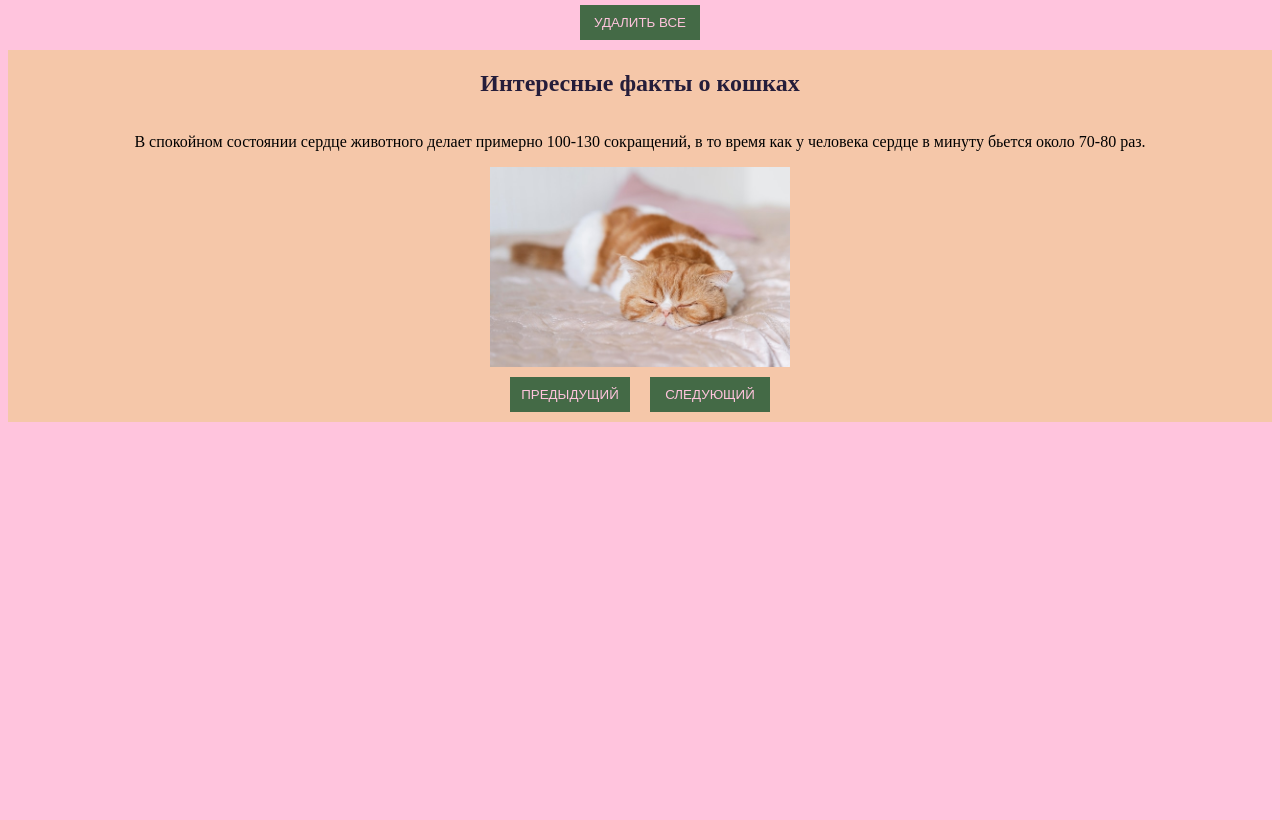
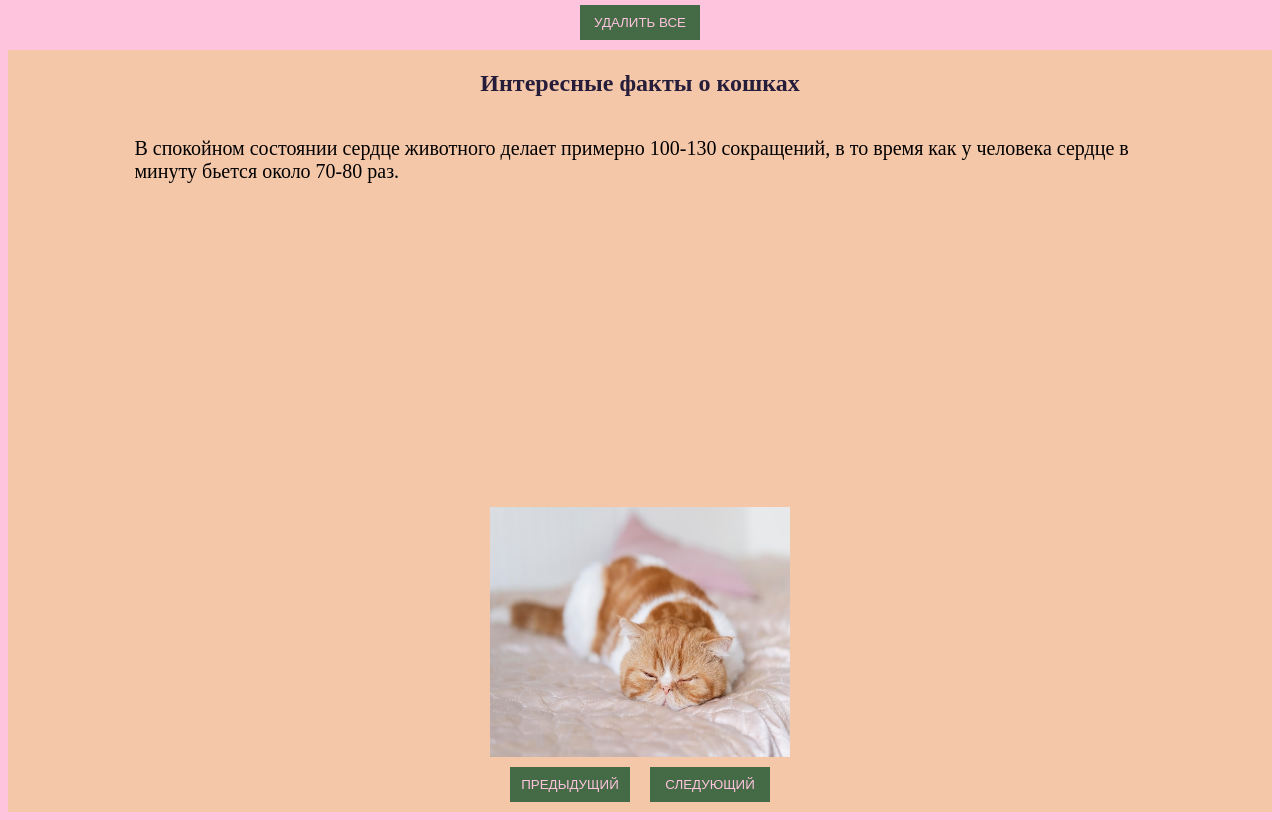
Before and after one commit to aleksaida/catsinfo, a React (Create React App) app: page / in a window 1280 px wide. Shown: the part 3140-3960 px from the top of the page. Before the commit the page ends 3570 px from the top, so only its background shows below. Built offline with nearby package versions, Linux system fonts and the light colour scheme.

Commit message:
Update App.css

```diff
--- a/src/App.css
+++ b/src/App.css
@@ -28,12 +28,23 @@ button {
   text-align: center;
 }
 
+.aboutSlideText {
+  font-size: 20px;
+  width: 80%;
+  height: 350px;
+}
+
 .heading {
   color: #251D3A;
 }
 
 .slideContainer {
   background-color: #F5C7A9;
+}
+
+.slideImage {
+  max-width: 300px;
+  height: 250px;
 }
 
 
```
